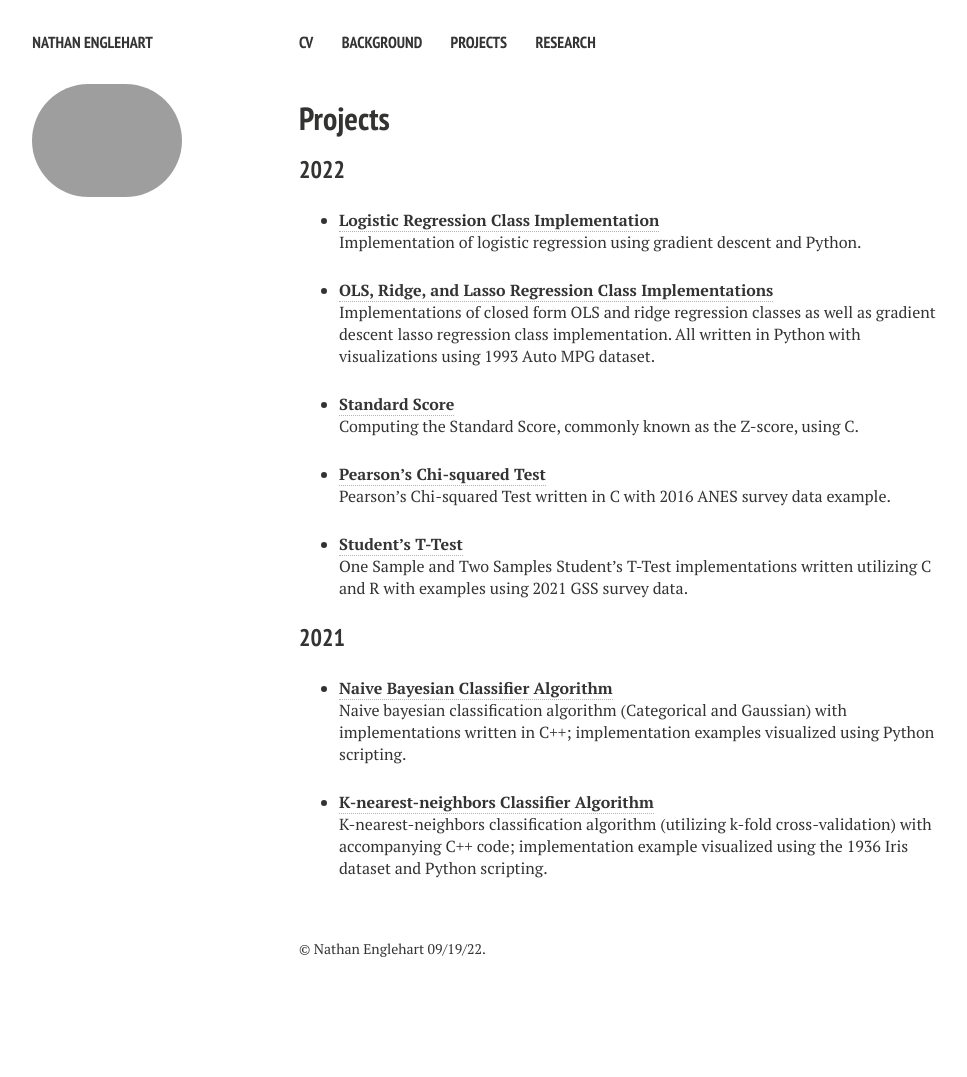
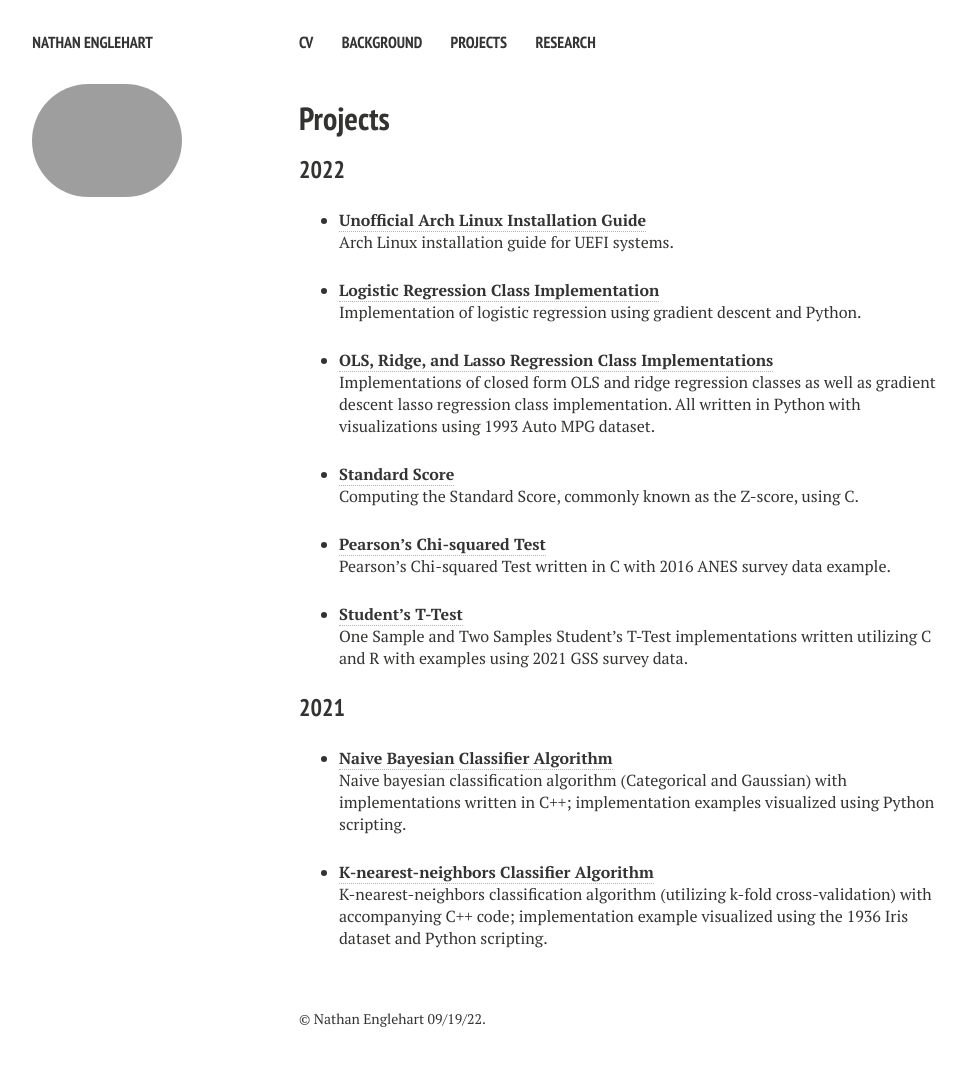
Before and after one commit to nathanenglehart/nathanenglehart.github.io, a Jekyll site: the page built from projects.md, in a window 1280 px wide. Shown: the whole page, without its empty margins (21-988 px from the left). Built offline with Jekyll 4.4.1, drawn with Linux system fonts in a browser that asks for light colours; nearby versions of some CDN libraries; before the commit the page ends 1007 px from its top, so only the background shows below that.

Commit message:
added arch install guide project

```diff
--- a/projects.md
+++ b/projects.md
@@ -8,6 +8,9 @@ comments: false
 ---
 
 ### 2022
+
+* [**Unofficial Arch Linux Installation Guide**](https://github.com/nathanenglehart/unofficial-arch-install-guide)<br>
+  Arch Linux installation guide for UEFI systems.
 
 * [**Logistic Regression Class Implementation**](/projects/logit)<br>
   Implementation of logistic regression using gradient descent and Python. <br>
```
